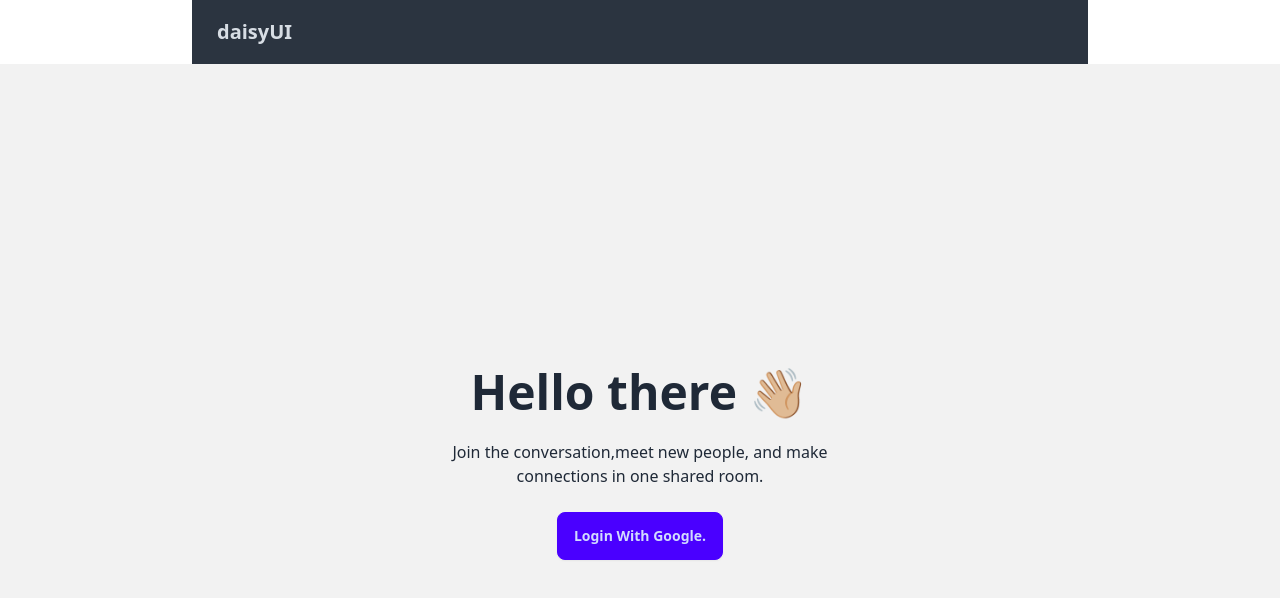
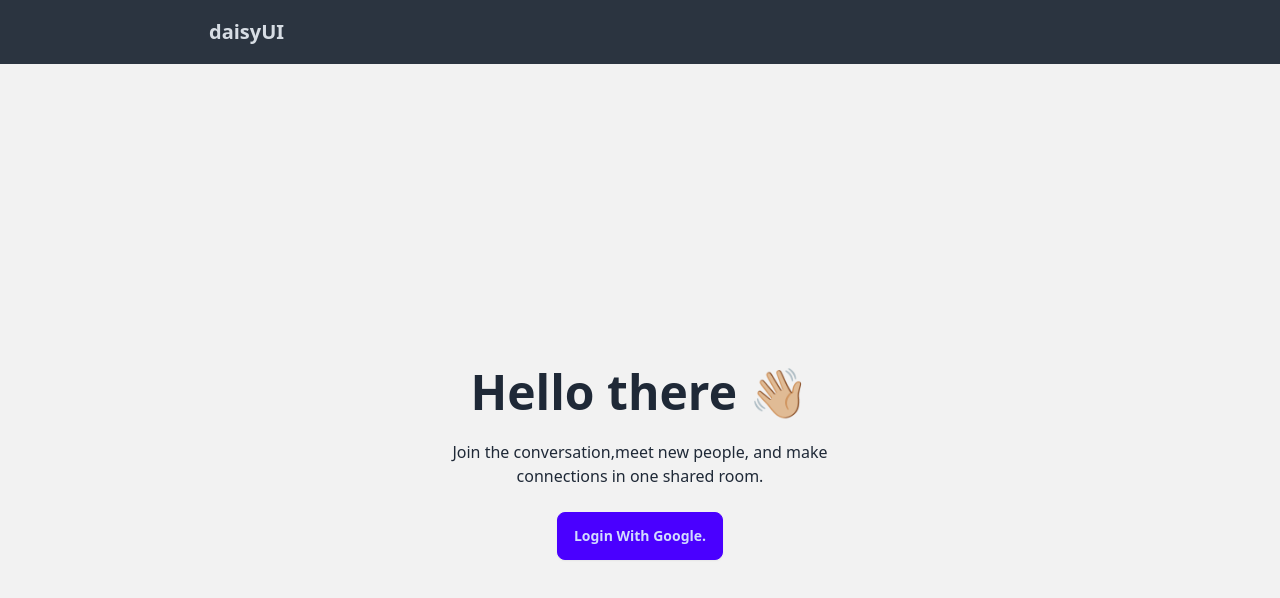
Before and after one commit to AndrewToks/chat-app, a React (Vite) app: page / in a window 1280 px wide. Shown: the top 598 px of the page. Built offline with nearby package versions, Linux system fonts and the light colour scheme.

Commit message:
chat-app udated

```diff
--- a/src/components/NavBar.tsx
+++ b/src/components/NavBar.tsx
@@ -1,7 +1,7 @@
 const NavBar = () => {
     return (
-        <div>
-            <div className="containerWrap navbar bg-neutral text-neutral-content">
+        <div className="navbar bg-neutral text-neutral-content">
+            <div className="containerWrap">
                 <a className="btn btn-ghost text-xl">daisyUI</a>
             </div>
         </div>
```
